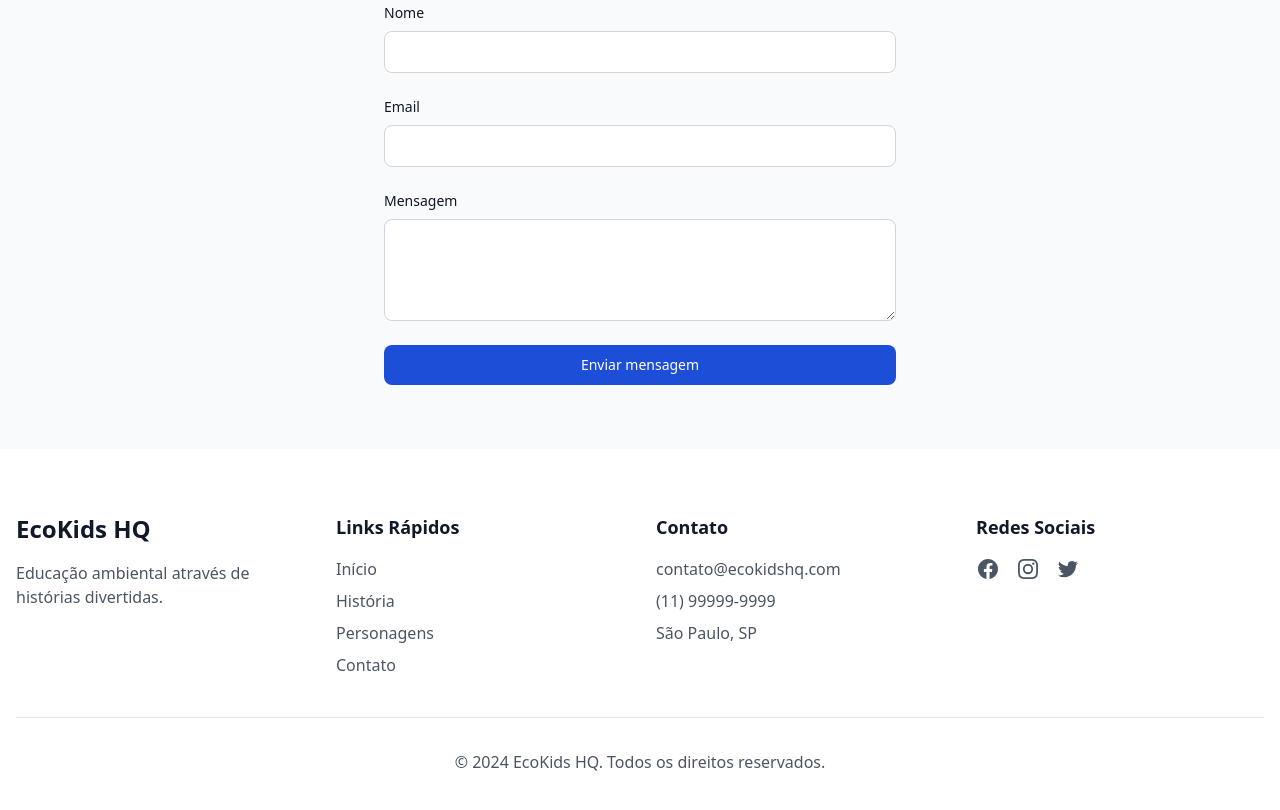
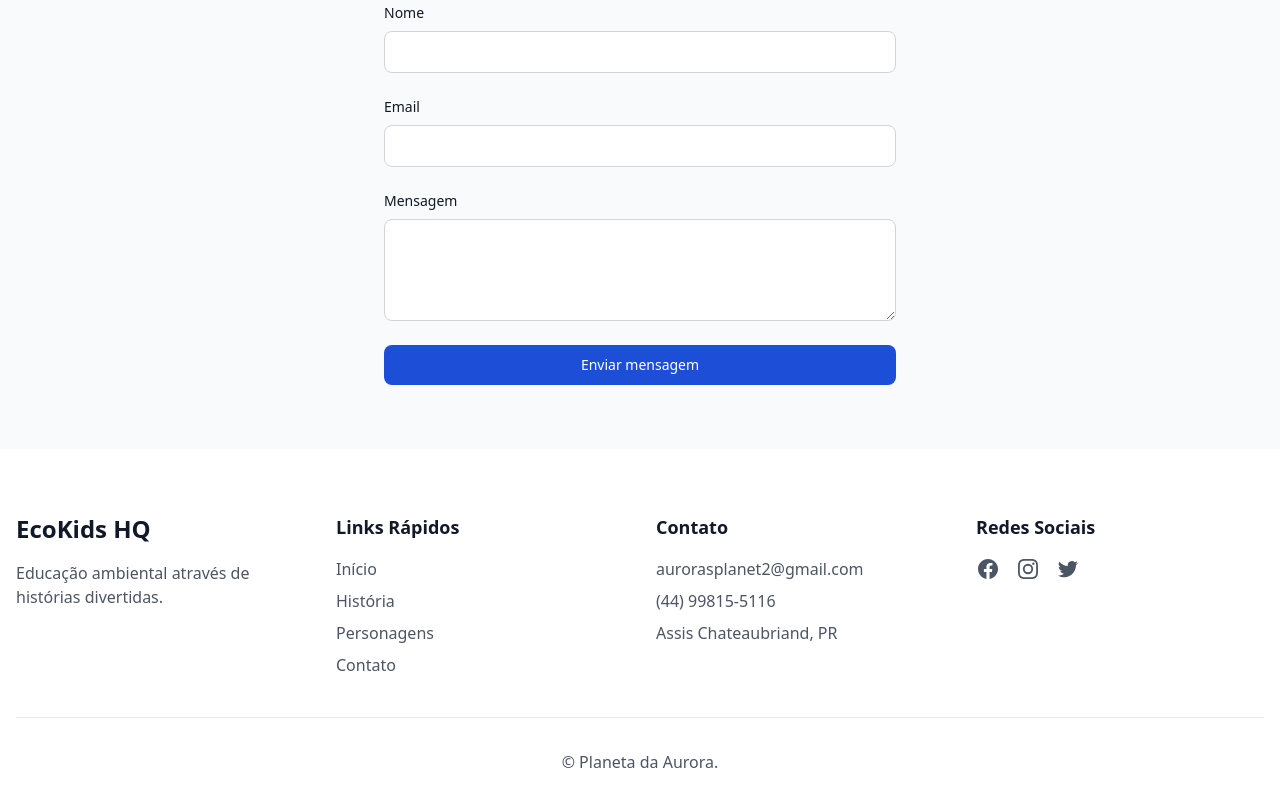
Before and after one commit to MariDenig/planeta-da-aurora, a plain HTML site: page index.html in a window 1280 px wide. Shown: the part 1770-2580 px from the top of the page. Drawn offline with nearby package versions, Linux system fonts and the light colour scheme.

Commit message:
atualizacao de contato

```diff
--- a/index.html
+++ b/index.html
@@ -168,9 +168,9 @@
                 <div>
                     <h3 class="text-lg font-semibold text-gray-900 dark:text-white mb-4">Contato</h3>
                     <ul class="text-gray-600 dark:text-gray-400">
-                        <li class="mb-2">contato@ecokidshq.com</li>
-                        <li class="mb-2">(11) 99999-9999</li>
-                        <li>São Paulo, SP</li>
+                        <li class="mb-2">aurorasplanet2@gmail.com</li>
+                        <li class="mb-2">(44) 99815-5116</li>
+                        <li>Assis Chateaubriand, PR</li>
                     </ul>
                 </div>
                 <div>
@@ -196,7 +196,7 @@
             </div>
             <hr class="my-8 border-gray-200 dark:border-gray-700">
             <div class="text-center text-gray-600 dark:text-gray-400">
-                <p>&copy; 2024 EcoKids HQ. Todos os direitos reservados.</p>
+                <p>&copy; Planeta da Aurora.</p>
             </div>
         </div>
     </footer>
```
